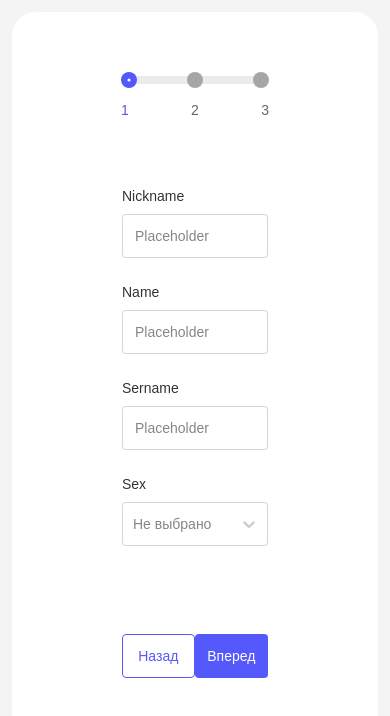
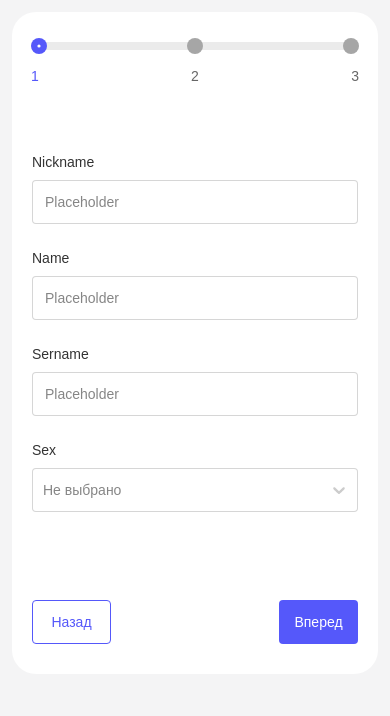
Before and after one commit to BKonstantine/cloud_test, a React (Vite) app: page /create in a window 390 px wide. Shown: the top 716 px of the page. Built offline with nearby package versions, Linux system fonts and the light colour scheme; a web font is replaced by a local one.

Commit message:
style: add adaptive style

```diff
--- a/src/components/UI/input/input.module.css
+++ b/src/components/UI/input/input.module.css
@@ -12,14 +12,6 @@
   color: var(--text-color-black);
 }
 
-.input_size_small {
-  max-width: 300px;
-}
-
-.input_size_large {
-  max-width: 400px;
-}
-
 .input::placeholder {
   font-family: "SB Sans Interface", sans-serif;
   font-weight: 400;
--- a/src/components/UI/input/input.tsx
+++ b/src/components/UI/input/input.tsx
@@ -7,16 +7,12 @@ interface Props extends HTMLProps<HTMLInputElement> {
   onBlur: (event: FocusEvent<HTMLInputElement>) => void;
   value: string;
   name: string;
-  inputSize?: "small" | "large";
 }
 
 type Ref = HTMLInputElement;
 
 const Input = forwardRef<Ref, Props>(
-  (
-    { inputSize = "small", onChange, onBlur, value = "", name, ...rest },
-    ref
-  ) => (
+  ({ onChange, onBlur, value = "", name, ...rest }, ref) => (
     <input
       {...rest}
       id={name}
@@ -25,10 +21,7 @@ const Input = forwardRef<Ref, Props>(
       name={name}
       onChange={onChange}
       onBlur={onBlur}
-      className={cn(
-        style.input,
-        inputSize === "small" ? style.input_size_small : style.input_size_large
-      )}
+      className={cn(style.input)}
     />
   )
 );
--- a/src/components/UI/select/select.tsx
+++ b/src/components/UI/select/select.tsx
@@ -27,10 +27,6 @@ const Select: FC<Props> = ({
         options={options}
         placeholder={placeholder}
         styles={{
-          container: (style) => ({
-            ...style,
-            maxWidth: "300px",
-          }),
           indicatorSeparator: (style) => ({
             ...style,
             display: "none",
--- a/src/components/modal-overlay/modal-overlay.module.css
+++ b/src/components/modal-overlay/modal-overlay.module.css
@@ -1,6 +1,8 @@
 .overlay {
   width: 100%;
   height: 100%;
+  box-sizing: border-box;
+  padding: 0 12px;
   position: fixed;
   top: 0;
   left: 0;
--- a/src/components/modal/modal-success/modal-success.module.css
+++ b/src/components/modal/modal-success/modal-success.module.css
@@ -19,4 +19,5 @@
   font-size: 20px;
   line-height: 26px;
   color: var(--text-color-black);
+  text-align: center;
 }
--- a/src/components/tabs/first-tab/first-tab.module.css
+++ b/src/components/tabs/first-tab/first-tab.module.css
@@ -4,5 +4,12 @@
   border: none;
   display: flex;
   flex-direction: column;
+  max-width: 300px;
   gap: 24px;
 }
+
+@media screen and (max-width: 600px) {
+  .tab {
+    max-width: 100%;
+  }
+}
--- a/src/components/tabs/second-tab/second-tab.module.css
+++ b/src/components/tabs/second-tab/second-tab.module.css
@@ -4,5 +4,12 @@
   border: none;
   display: flex;
   flex-direction: column;
+  max-width: 333.5px;
   gap: 24px;
 }
+
+@media screen and (max-width: 600px) {
+  .tab {
+    max-width: 100%;
+  }
+}
--- a/src/pages/tab-page/tab-page.module.css
+++ b/src/pages/tab-page/tab-page.module.css
@@ -5,6 +5,24 @@
   background-color: var(--bg-color-white);
   max-width: 900px;
   width: 100%;
+}
+
+@media screen and (max-width: 768px) {
+  .tabs {
+    padding: 64px;
+  }
+}
+
+@media screen and (max-width: 600px) {
+  .tabs {
+    padding: 40px 30px;
+  }
+}
+
+@media screen and (max-width: 425px) {
+  .tabs {
+    padding: 30px 20px;
+  }
 }
 
 .tabs__steps {
```
Also changed, not shown: src/components/UI/textarea/textarea.module.css (line endings or trailing spaces).
